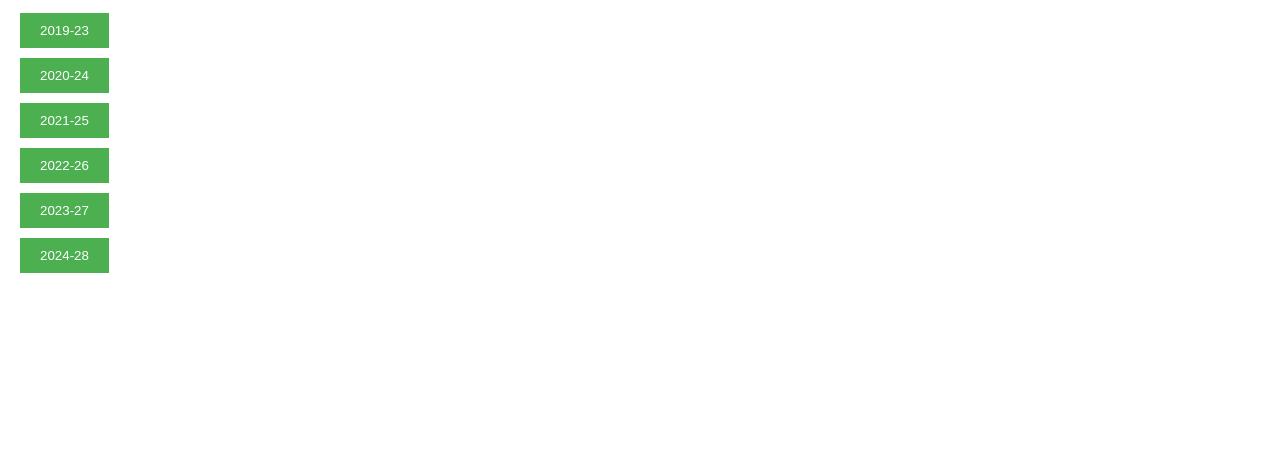
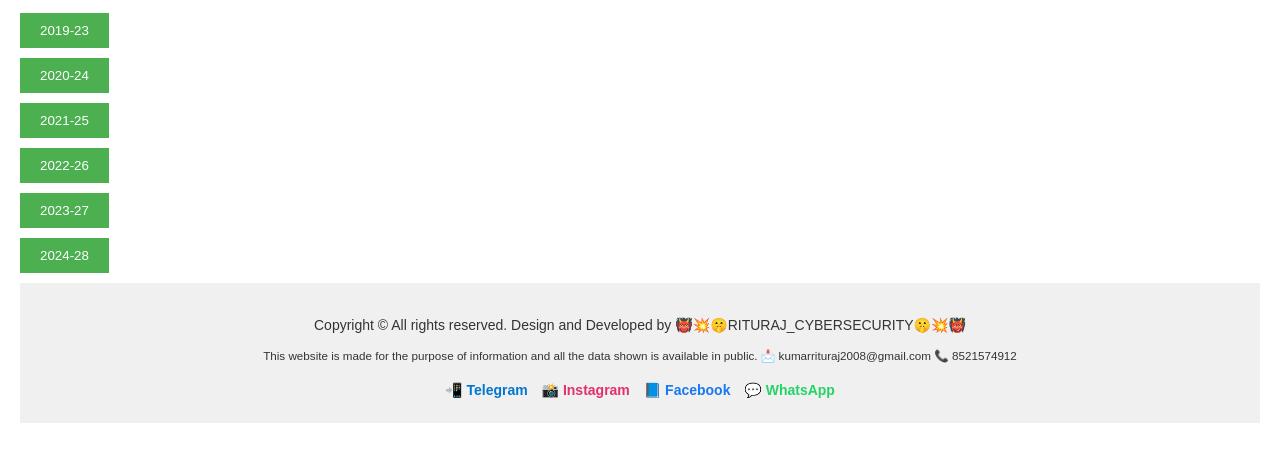
Before and after one commit to riturajkumar2008/RITURAJ_CYBERSECURITY-SBTE-BIHAR, a plain HTML site: page electronicsengineering.html in a window 1280 px wide. Shown: the part 99-560 px from the top of the page. Drawn offline with Linux system fonts and the light colour scheme.

Commit message:
Update electronicsengineering.html

```diff
--- a/electronicsengineering.html
+++ b/electronicsengineering.html
@@ -1240,3 +1240,27 @@
 
 <!-- Mirrored from erabhishekkumar.github.io/gecsheikhpura/electronicsengineering.html by HTTrack Website Copier/3.x [XR&CO'2017], Sun, 16 Nov 2025 16:43:42 GMT -->
 </html>
+<footer style="text-align:center; padding:20px; font-size:14px; background:#f0f0f0; color:#333;">
+  <p>Copyright © All rights reserved. Design and Developed by 👹💥🤫RITURAJ_CYBERSECURITY🤫💥👹</p>
+  <p><small>This website is made for the purpose of information and all the data shown is available in public. 📩 kumarrituraj2008@gmail.com 📞 8521574912</small></p>
+
+  <!-- 🔗 Social Links -->
+  <div style="margin-top:10px;">
+    <a href="https://t.me/RITURAJ_CYBERSECURITY" target="_blank"
+       style="margin:5px; display:inline-block; color:#0077cc; text-decoration:none; font-weight:bold;">
+       📲 Telegram
+    </a>
+    <a href="https://www.instagram.com/mr.hacker_2008?igsh=MXRjbDc5Y2s0b29oZA==" target="_blank"
+       style="margin:5px; display:inline-block; color:#e1306c; text-decoration:none; font-weight:bold;">
+       📸 Instagram
+    </a>
+    <a href="https://www.facebook.com/share/1JRVniiTGP/" target="_blank"
+       style="margin:5px; display:inline-block; color:#1877f2; text-decoration:none; font-weight:bold;">
+       📘 Facebook
+    </a>
+    <a href="https://whatsapp.com/channel/0029Vb7UGmrElagnI9g11S0s" target="_blank"
+       style="margin:5px; display:inline-block; color:#25d366; text-decoration:none; font-weight:bold;">
+       💬 WhatsApp
+    </a>
+  </div>
+</footer>
```
